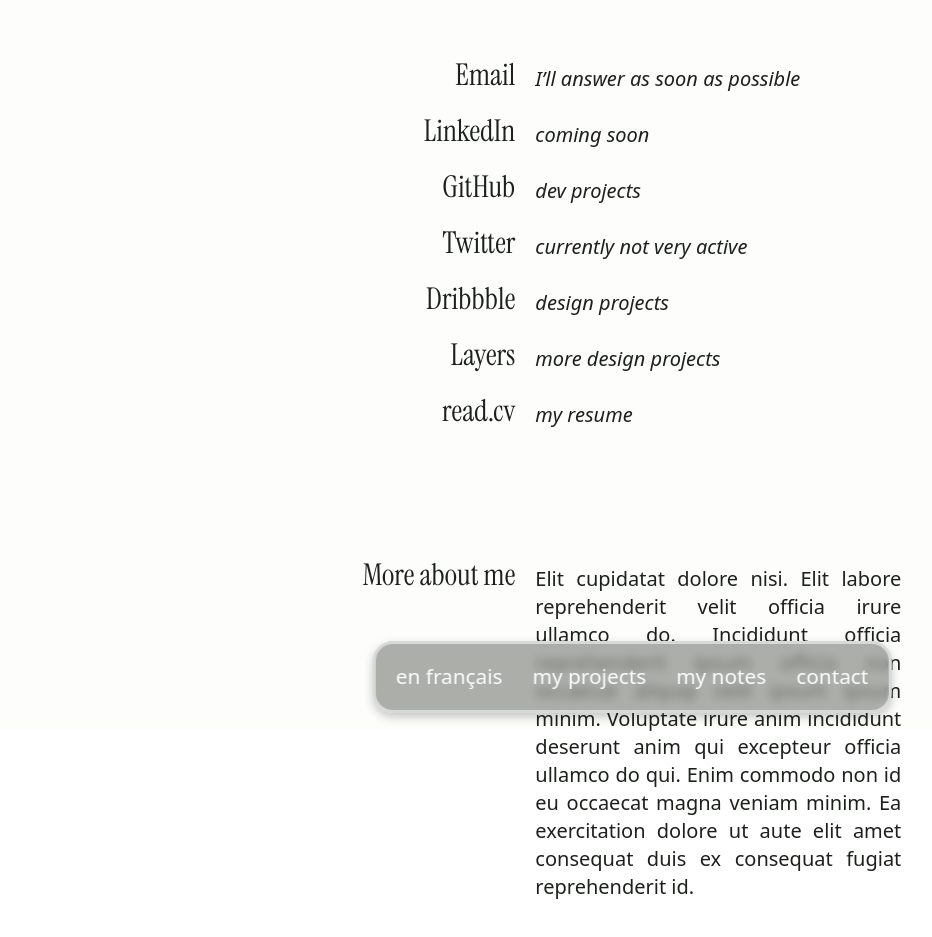
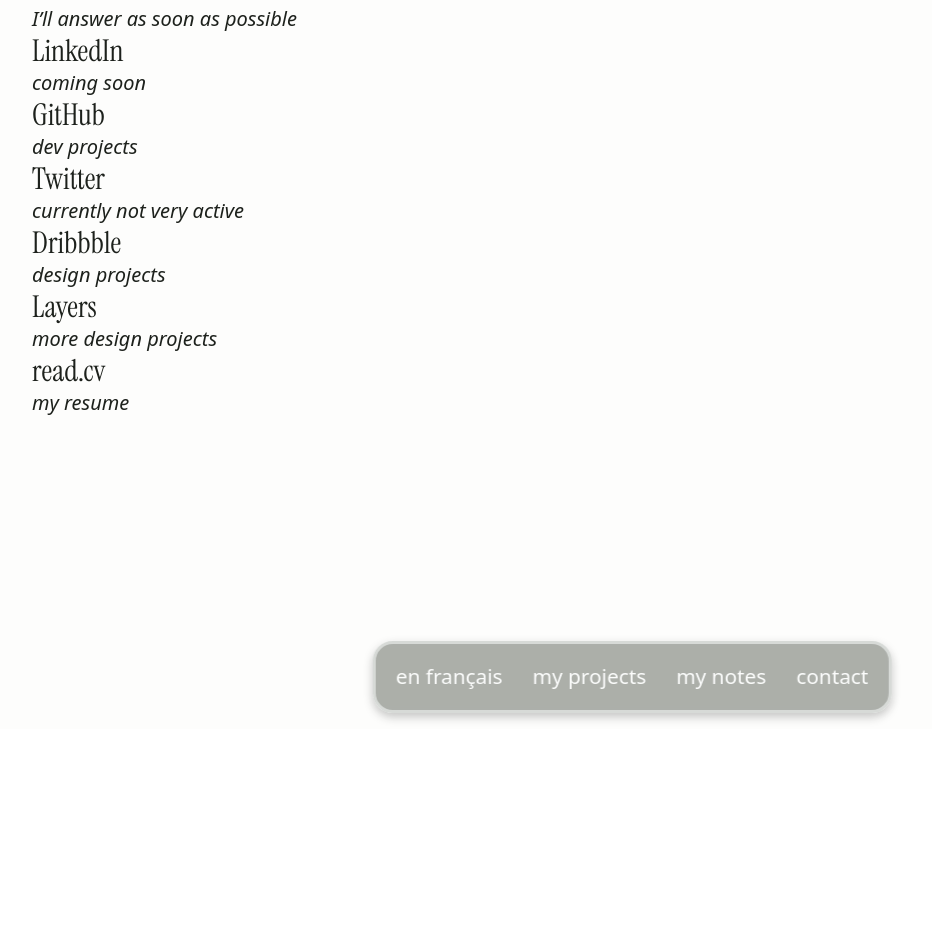
Before and after one commit to lemathurin/portfolio, a Next.js app: page /en/contact in a window 1280 px wide. Shown: the part 71-1008 px from the top of the page, without its empty margins (8-940 px from the left). After the commit the page ends 800 px from the top, so only its background shows below. Built offline with nearby package versions, Linux system fonts and the light colour scheme.

Commit message:
trying new look

```diff
--- a/src/app/[locale]/components/ContactList.jsx
+++ b/src/app/[locale]/components/ContactList.jsx
@@ -18,68 +18,55 @@
   };
 
   return (
-    <div className="flex flex-col gap-10 md:gap-32 pt-10 md:pt-32 pb-36 w-full md:max-w-[700px]">
-      <div className="flex flex-col px-10 md:grid md:grid-cols-3 md:gap-5">
-        <div className="font-instrument text-lightMode-text md:text-right text-3xl hover:underline hover:-rotate-3 md:hover:rotate-3 origin-bottom-left md:origin-bottom-right hover:text-lightMode-hoveredtext transition cursor-pointer">
+    <div className="flex flex-col gap-10 pt-10 pb-36 w-full">
+      <div className="flex flex-col px-10">
+        <div className="font-instrument text-lightMode-text text-3xl hover:underline hover:-rotate-3 md:hover:-rotate-3 origin-bottom-left hover:text-lightMode-hoveredtext transition cursor-pointer">
           <a onClick={handleEmailClick}>Email</a>
         </div>
         <div
-          className={`font-inter text-lightMode-text font-extralight italic text-xl flex items-end col-span-2 pb-8 md:pb-0 w-[20rem] ${
+          className={`font-inter text-lightMode-text font-extralight italic text-xl flex items-end col-span-2 pb-8 md:pb-0 ${
             showEmail ? "font-semibold not-italic" : ""
           }`}
         >
           {showEmail ? email : `${props.email}`}
         </div>
-        <div className="font-instrument text-lightMode-text md:text-right text-3xl hover:text-[#5C271F] hover:line-through transition cursor-not-allowed">
+        <div className="font-instrument text-lightMode-text text-3xl hover:text-[#5C271F] hover:line-through transition cursor-not-allowed">
           LinkedIn
         </div>
         <div className="font-inter text-lightMode-text font-extralight italic text-xl flex items-end col-span-2 pb-8 md:pb-0">
           {props.linkedin}
         </div>
-        <div className="font-instrument text-lightMode-text md:text-right text-3xl hover:underline hover:-rotate-3 md:hover:rotate-3 origin-bottom-left md:origin-bottom-right hover:text-lightMode-hoveredtext transition">
+        <div className="font-instrument text-lightMode-text text-3xl hover:underline hover:-rotate-3 md:hover:-rotate-3 origin-bottom-left hover:text-lightMode-hoveredtext transition">
           <Link href="https://github.com/lemathurin">GitHub</Link>
         </div>
         <div className="font-inter text-lightMode-text font-extralight italic text-xl flex items-end col-span-2 pb-8 md:pb-0">
           {props.github}
         </div>
-        <div className="font-instrument text-lightMode-text md:text-right text-3xl hover:underline hover:-rotate-3 md:hover:rotate-3 origin-bottom-left md:origin-bottom-right hover:text-lightMode-hoveredtext transition">
+        <div className="font-instrument text-lightMode-text text-3xl hover:underline hover:-rotate-3 md:hover:-rotate-3 origin-bottom-left hover:text-lightMode-hoveredtext transition">
           <Link href="https://twitter.com/mathurin_sekine">Twitter</Link>
         </div>
         <div className="font-inter text-lightMode-text font-extralight italic text-xl flex items-end col-span-2 pb-8 md:pb-0">
           {props.twitter}
         </div>
-        <div className="font-instrument text-lightMode-text md:text-right text-3xl hover:underline hover:-rotate-3 md:hover:rotate-3 origin-bottom-left md:origin-bottom-right hover:text-lightMode-hoveredtext transition">
+        <div className="font-instrument text-lightMode-text text-3xl hover:underline hover:-rotate-3 md:hover:-rotate-3 origin-bottom-left hover:text-lightMode-hoveredtext transition">
           <Link href="https://dribbble.com/mathurin">Dribbble</Link>
         </div>
         <div className="font-inter text-lightMode-text font-extralight italic text-xl flex items-end col-span-2 pb-8 md:pb-0">
           {props.dribbble}
         </div>
-        <div className="font-instrument text-lightMode-text md:text-right text-3xl hover:underline hover:-rotate-3 md:hover:rotate-3 origin-bottom-left md:origin-bottom-right hover:text-lightMode-hoveredtext transition">
+        <div className="font-instrument text-lightMode-text text-3xl hover:underline hover:-rotate-3 md:hover:-rotate-3 origin-bottom-left hover:text-lightMode-hoveredtext transition">
           <Link href="https://layers.to/mathurin">Layers</Link>
         </div>
         <div className="font-inter text-lightMode-text font-extralight italic text-xl flex items-end col-span-2 pb-8 md:pb-0">
           {props.layers}
         </div>
-        <div className="font-instrument text-lightMode-text md:text-right text-3xl hover:underline hover:-rotate-3 md:hover:rotate-3 origin-bottom-left md:origin-bottom-right hover:text-lightMode-hoveredtext transition">
+        <div className="font-instrument text-lightMode-text text-3xl hover:underline hover:-rotate-3 md:hover:-rotate-3 origin-bottom-left hover:text-lightMode-hoveredtext transition">
           <Link href="https://read.cv/mathurin">read.cv</Link>
         </div>
         <div className="font-inter text-lightMode-text font-extralight italic text-xl flex items-end col-span-2 pb-8 md:pb-0">
           {props.readcv}
         </div>
       </div>
-      <div className="flex flex-col px-10 md:grid md:grid-cols-3 md:gap-5">
-        <div className="font-instrument text-lightMode-text md:text-right text-3xl pb-2">
-          <h3>More about me</h3>
-        </div>
-        <div className="font-inter md:mt-[0.53rem] text-lightMode-text font-extralight text-xl flex items-end col-span-2 pb-8 md:pb-0 md:w-[90%] text-justify">
-          Elit cupidatat dolore nisi. Elit labore reprehenderit velit officia
-          irure ullamco do. Incididunt officia reprehenderit ipsum officia non
-          occaecat aliquip velit ipsum ipsum minim. Voluptate irure anim
-          incididunt deserunt anim qui excepteur officia ullamco do qui. Enim
-          commodo non id eu occaecat magna veniam minim. Ea exercitation dolore
-          ut aute elit amet consequat duis ex consequat fugiat reprehenderit id.
-        </div>
-      </div>
     </div>
   );
 }
```
